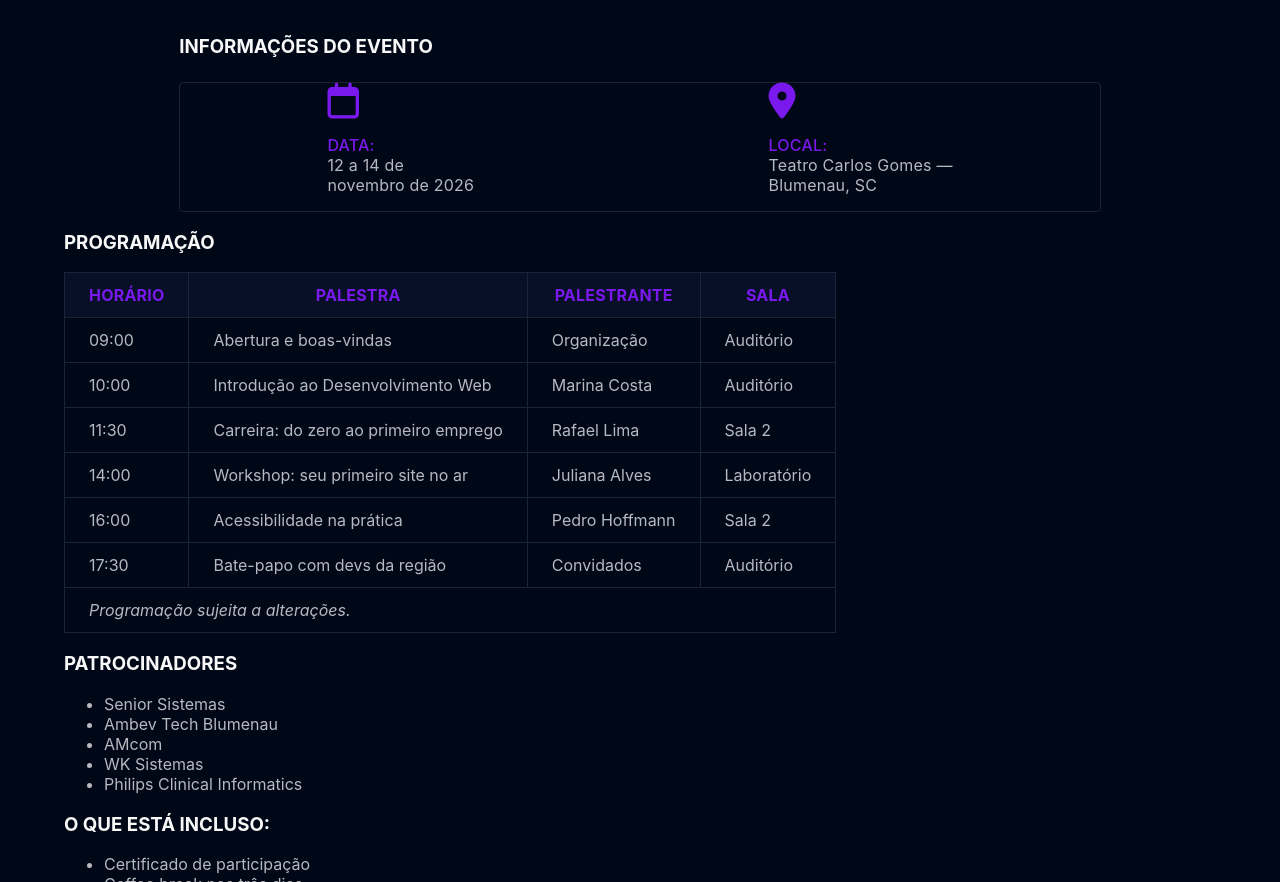
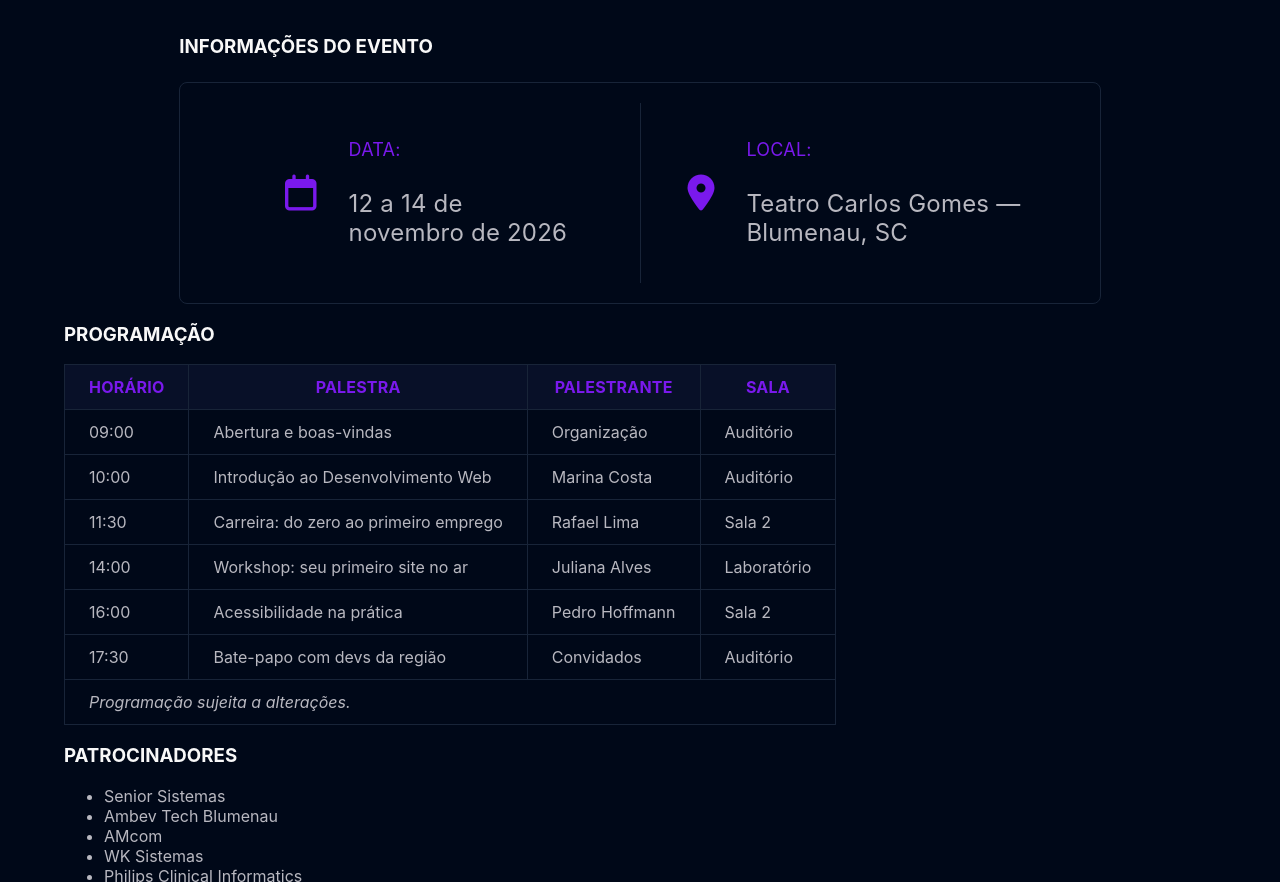
Before and after one commit to DG-Bruno/semana-tech-blumenau, a plain HTML site: page index.html in a window 1280 px wide. Shown: the part 962-1844 px from the top of the page. Drawn offline with Linux system fonts and the light colour scheme.

Commit message:
finaliza style card informacoes do evento

```diff
--- a/style.css
+++ b/style.css
@@ -175,24 +175,42 @@
 .card-informacoes {
     display: flex;
     border: 1px solid var(--color-border);
-    border-radius: 4px;
+    border-radius: 8px;
     width: 80%;
     margin: 0 auto;
-    justify-content: space-around;
+    position: relative;
+    padding: 32px;
 }
 
 .card-informacoes strong {
     text-transform: uppercase;
     color: var(--color-text-destaque);
-    font-weight: 500;
+    font-weight: 400;
+    font-size: large;
+    display: block;
 }
 
-.style-data::after {
+.card-informacoes::after {
     content: "";
+    position: absolute;
+    left: 50%;
+    top: 20px;
+    bottom: 20px;
+    width: 1px;
+    background-color: var(--color-border);
 }
 
-.style-local::after {
-    content: "";
+.card-informacoes i {
+    margin-right: 32px;
+}
+
+.style-data,
+.style-local {
+    width: 50%;
+    display: flex;
+    align-items: center;
+    justify-content: center;
+    font-size: 24px;
 }
 
 table {
```
